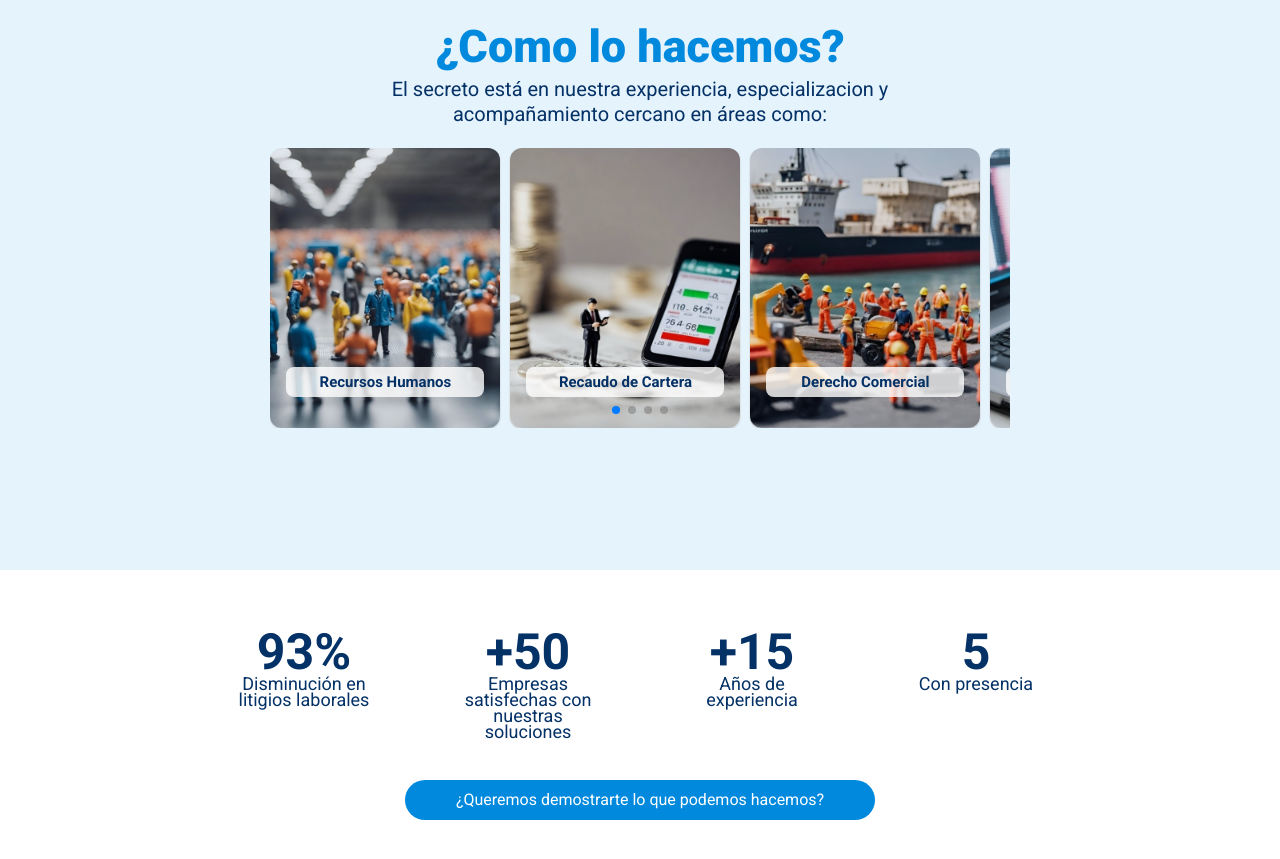
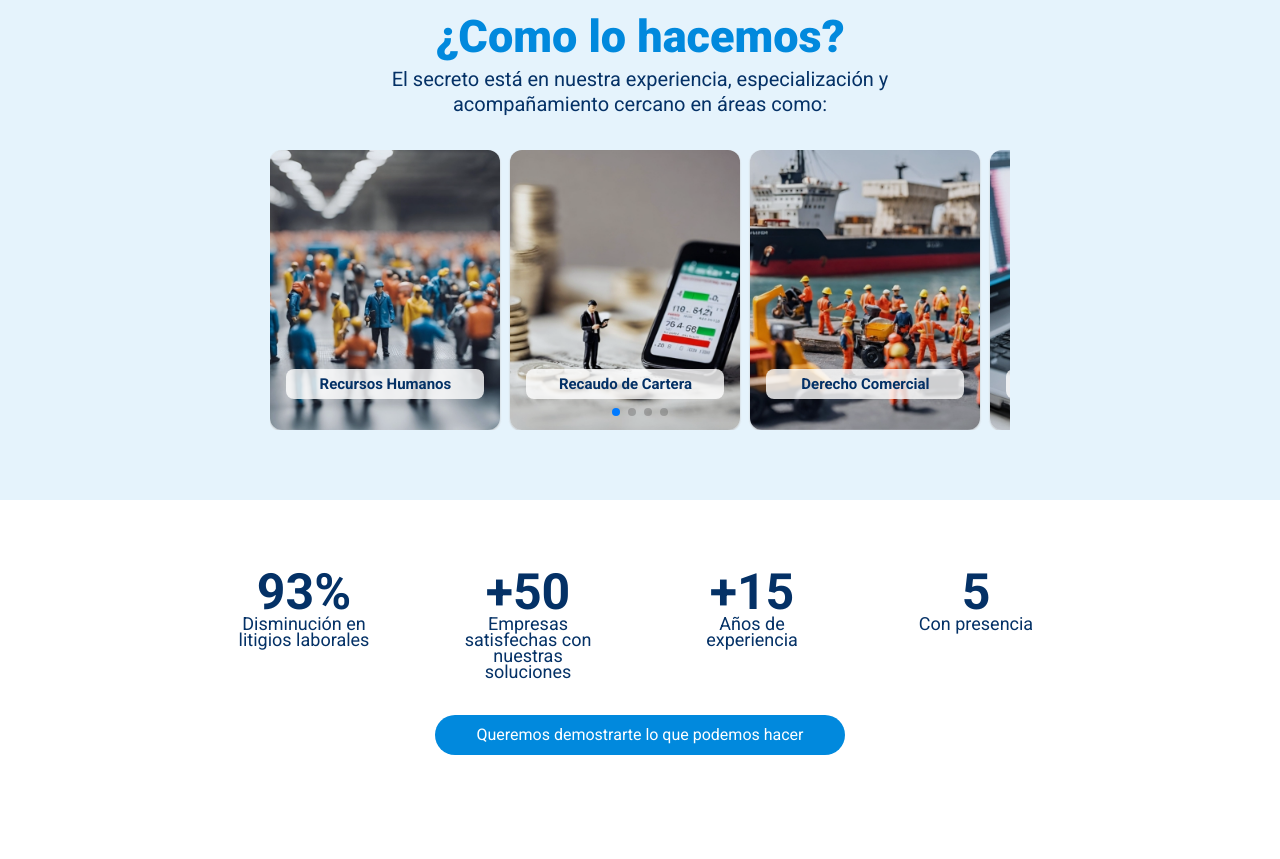
Before and after one commit to raegonzale/Montes-Abogados-Asociados, a React (Vite) app: page / in a window 1280 px wide. Shown: the part 1180-2039 px from the top of the page. After the commit the page ends 1980 px from the top, so only its background shows below. Built offline with nearby package versions, Linux system fonts and the light colour scheme; a web font is replaced by a local one.

Commit message:
16commit

```diff
--- a/src/components/FourthArticle.jsx
+++ b/src/components/FourthArticle.jsx
@@ -1,14 +1,16 @@
-import { Animacion } from "../components/Animacion";
+
 
 export const FourthArticle = () => {
   return (
     <div>
-      <div className="relative w-full mx-auto xl:h-[300px] xl:flex flex-col xl:justify-center xl:items-center  ">
+      <div className="relative w-full h-[600px] mx-auto px-20 justify-center items-center xl:h-[300px] xl:flex xl:flex-col ">
 
 
-        <div className="flex h-36 xl:flex xl:justify-center xl:items-center">
-          <div className=" space-x-16 flex items-baseline py-6 text-xs text-center">
-            <div className="w-40 flex flex-col items-center justify-center ">
+        <div className="h-[500px] flex flex-col justify-center items-center xl:h-[150px]">
+          <div className="flex flex-col items-center justify-center text-xs text-center xl:flex xl:justify-center xl:space-x-16 xl:items-baseline xl:flex-row">
+
+
+            <div className="h-[100px] xl:w-40 flex flex-col items-center justify-center ">
               <span className="text-[50px] font-abc2 font-bold text-skyBlue">
                 93%
               </span>
@@ -18,7 +20,7 @@ export const FourthArticle = () => {
               </span>
             </div>
 
-            <div className="w-40 flex flex-col items-center justify-center ">
+            <div className="h-[100px] xl:w-40 flex flex-col items-center justify-center ">
               <span className="text-[50px] font-abc2 font-bold text-skyBlue">
                 +50
               </span>
@@ -28,7 +30,7 @@ export const FourthArticle = () => {
               </span>
             </div>
 
-            <div className="w-40 flex flex-col items-center justify-center ">
+            <div className="h-[100px] xl:w-40 flex flex-col items-center justify-center ">
               <span className="text-[50px] font-abc2 font-bold text-skyBlue">
                 +15
               </span>
@@ -38,7 +40,7 @@ export const FourthArticle = () => {
               </span>
             </div>
 
-            <div className="w-40 flex flex-col items-center justify-center ">
+            <div className="h-[100px] xl:w-40 flex flex-col items-center justify-center ">
               <span className="text-[50px] font-abc2 font-bold text-skyBlue">
                 5
               </span>
@@ -53,9 +55,9 @@ export const FourthArticle = () => {
 
         <button
             onClick="#"
-            className="mt-4 font-abc2 h-[40px] items-center rounded-full bg-blue text-white text-[16px] xl:w-[470px] hover:bg-gradient-to-r from-skyBlue to-lightBlue"
+            className="mt-5 font-abc2 h-[60px] items-center rounded-full bg-blue px-2 text-white text-[15px] hover:bg-gradient-to-r from-skyBlue to-lightBlue xl:text-[16px] xl:w-[410px] xl:h-[40px]"
           >
-            ¿Queremos demostrarte lo que podemos hacemos?
+            Queremos demostrarte lo que podemos hacer
           </button>
 
 
--- a/src/components/SecondArticle.jsx
+++ b/src/components/SecondArticle.jsx
@@ -2,16 +2,18 @@ import { Slider } from "../components/Slider";
 
 export const SecondArticle = () => {
   return (
-    <div className="w-full mx-auto px-6 h-[600px] bg-blue bg-opacity-10">
+    <div className="w-full mx-auto px-6 h-[540px] bg-blue bg-opacity-10">
       <div className="h-[170px] pt-20 relative flex flex-col justify-center items-center xl:pt-10">
         <div className="leading-none font-abc2 font-extrabold text-blue text-[45px] text-center">
           ¿Como lo hacemos?
         </div>
         <div className="xl:w-[500px] leading-tight font-abc2 text-skyBlue text-[20px] text-center xl:mt-2">
-          El secreto está en nuestra experiencia, especializacion y acompañamiento cercano en áreas como:
+          El secreto está en nuestra experiencia, especialización y acompañamiento cercano en áreas como:
         </div>
       </div>
+      <div className="xl:pt-3">
       <Slider />
+      </div>
     </div>
   );
 };
--- a/src/components/ThirdArticle.jsx
+++ b/src/components/ThirdArticle.jsx
@@ -2,7 +2,7 @@ import { Animacion } from "../components/Animacion";
 
 export const ThirdArticle = () => {
   return (
-    <div className="relative mx-auto w-full h-[800px] xl:h-[550px] xl:flex xl:justify-center xl:items-center">
+    <div className="relative mx-auto w-full h-[800px] xl:h-[540px] xl:flex xl:justify-center xl:items-center">
       <div className="absolute xl:w-[400px] xl:h-[400px] xl:top-5 xl:left-16">
         <Animacion />
       </div>
```
Also changed, not shown: src/components/soporte.txt (deleted).
